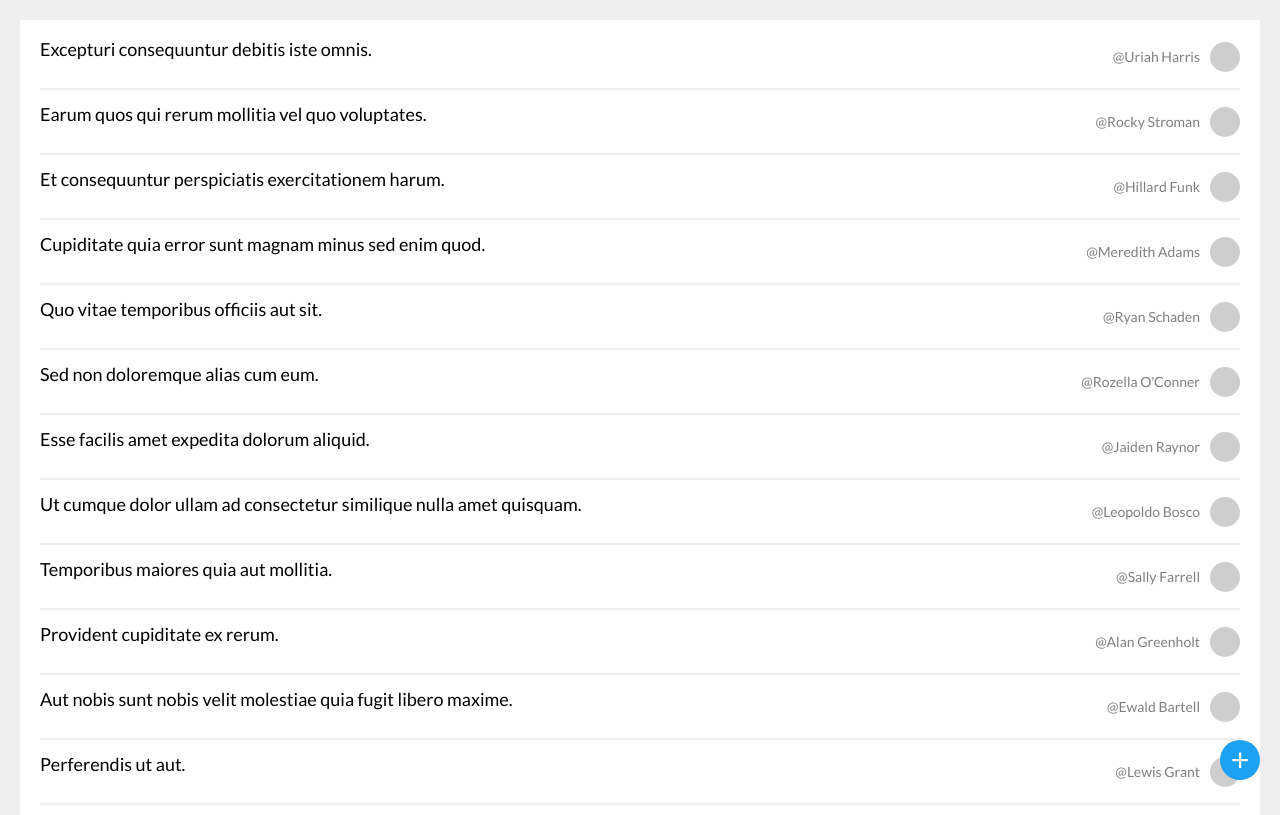
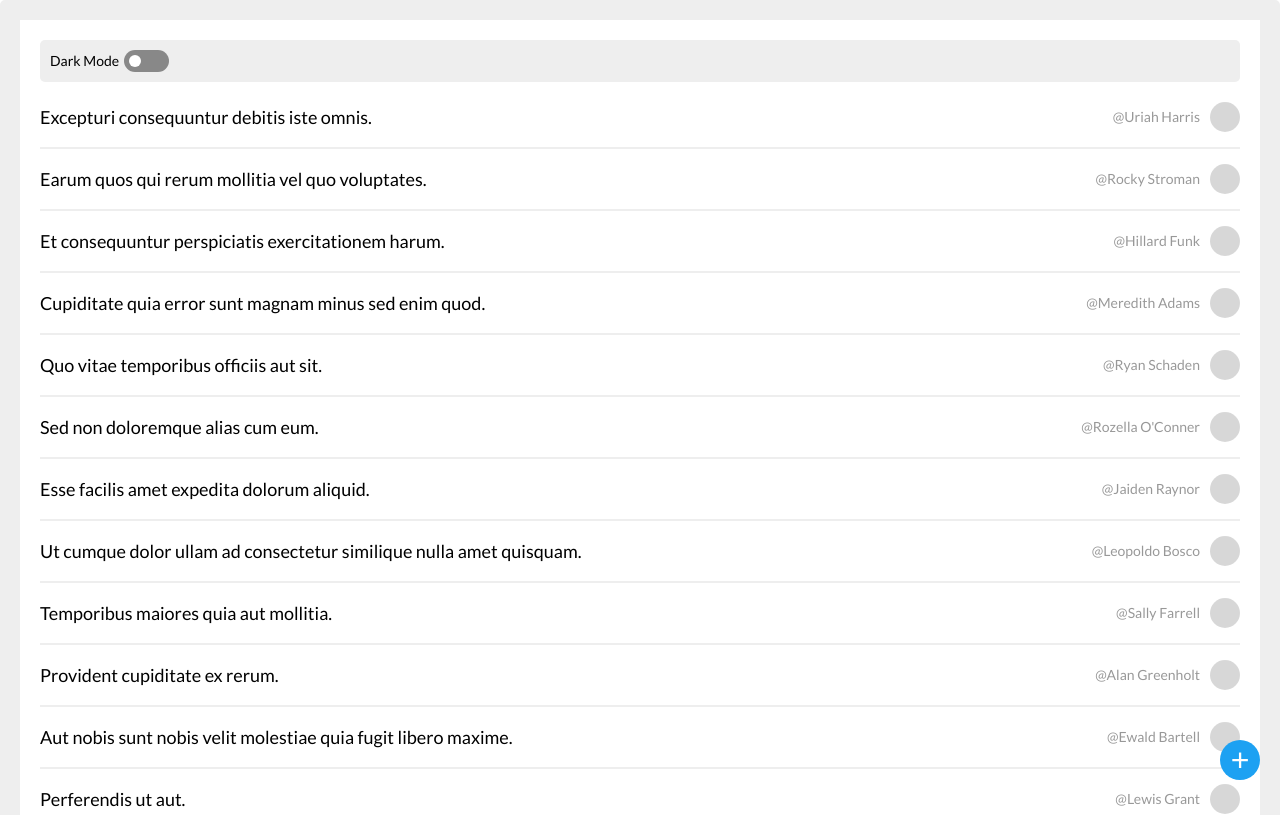
Before and after one commit to hos4m/twitter-clone-react-hooks, a React (Create React App) app: page / in a window 1280 px wide. Shown: the top 815 px of the page. Built offline with nearby package versions, Linux system fonts and the light colour scheme; grey boxes are pictures that could not be loaded.

Commit message:
useDarkMode: new custom hook to apply dark mode

```diff
--- a/package.json
+++ b/package.json
@@ -10,6 +10,7 @@
     "react-dom": "^16.8.3",
     "react-responsive-modal": "^3.6.0",
     "react-scripts": "2.1.5",
+    "react-switch": "^4.1.0",
     "typeface-lato": "0.0.54",
     "uuid": "^3.3.2"
   },
--- a/src/components/App/App.js
+++ b/src/components/App/App.js
@@ -5,11 +5,13 @@ import 'font-awesome/css/font-awesome.min.css';
 import { AppContext } from '../../AppContext';
 import Tweet from '../Tweet/Tweet';
 import Timeline from '../Timeline/Timeline';
+import useDarkMode from '../../hooks/useDarkMode/useDarkMode';
 import generateTweets from '../../utils/generateTweets';
 import './app.scss';
 
 export default () => {
   const [tweets, updateTweets] = useState(generateTweets(20));
+  const { isDarkMode, DarkModeController } = useDarkMode();
 
   const addNewTweet = tweet => {
     updateTweets([tweet, ...tweets]);
@@ -17,8 +19,9 @@ export default () => {
 
   return (
     <AppContext.Provider value={{ tweets }}>
-      <main className="main-content">
+      <main className={`main-content ${isDarkMode ? 'dark-mode' : ''}`}>
         <Tweet addNewTweet={tweet => addNewTweet(tweet)} />
+        <DarkModeController />
         <Timeline tweets={tweets} />
       </main>
     </AppContext.Provider>
--- a/src/components/App/app.scss
+++ b/src/components/App/app.scss
@@ -4,4 +4,11 @@
 .main-content {
   border: 20px solid #EEE;
   padding: $base-spacing-unit * 2;
+  transition: 0.3s;
+  border-radius: $border-radius-size;
+
+  &.dark-mode {
+    background-color: #333;
+    color: #FFF;
+  }
 }
--- a/src/components/Timeline/Timeline.js
+++ b/src/components/Timeline/Timeline.js
@@ -6,14 +6,14 @@ export default function Timeline() {
   const { tweets } = useContext(AppContext);
 
   return tweets.map(tweet => (
-    <div key={tweet.uuid} className="tweet">
-      <p className="tweet__body">{tweet.value}</p>
-      <div className="tweet__author">
-        <span className="tweet__author__name">@{tweet.author.name}</span>
+    <div key={tweet.uuid} className="timeline__tweet">
+      <p className="timeline__tweet__body">{tweet.value}</p>
+      <div className="timeline__tweet__author">
+        <span className="timeline__tweet__author__name">@{tweet.author.name}</span>
         <img
           src={tweet.author.avatar}
           alt={tweet.author.name}
-          className="tweet__author__image"
+          className="timeline__tweet__author__image"
         />
       </div>
     </div>
--- a/src/components/Timeline/timeline.scss
+++ b/src/components/Timeline/timeline.scss
@@ -1,8 +1,10 @@
 @import '../../assets/styles/shared';
 
-.tweet {
+.timeline {
+  &__tweet {
     display: flex;
     justify-content: space-between;
+    align-items: center;
     border-bottom: 2px solid #EEE;
     padding-bottom: $base-spacing-unit * 1.5;
     margin-bottom: $base-spacing-unit * 1.5;
@@ -13,8 +15,15 @@
       border-bottom: none;
     }
 
+    .dark-mode & {
+      border-bottom: 1px solid #000;
+
+      &:last-of-type {
+        border-bottom: none;
+      }
+    }
+
     &__body {
-    margin-bottom: $base-spacing-unit * 1.5;
       font-size: 18px;
       border-radius: $border-radius-size;
     }
@@ -22,7 +31,7 @@
     &__author {
       display: flex;
       align-items: center;
-    opacity: 0.5;
+      opacity: 0.4;
       transition: 0.3s;
 
       &__image {
@@ -38,8 +47,9 @@
     }
 
     &:hover {
-    .tweet__author {
+      .timeline__tweet__author {
         opacity: 1;
       }
     }
   }
+}
--- /dev/null
+++ b/src/hooks/useDarkMode/dark-mode.scss
@@ -0,0 +1,19 @@
+@import '../../assets/styles/shared';
+
+.dark-mode-controller {
+  display: flex;
+  align-items: center;
+  margin-bottom: $base-spacing-unit * 2;
+  padding: $base-spacing-unit;
+  background-color: #EEE;
+  border-radius: $border-radius-size;
+
+  &__label {
+    font-size: 14px;
+    margin-right: $base-spacing-unit / 2;
+  }
+
+  .dark-mode & {
+    background-color: #000;
+  }
+}
--- /dev/null
+++ b/src/hooks/useDarkMode/useDarkMode.js
@@ -0,0 +1,26 @@
+import React, { useState } from 'react';
+import Switch from 'react-switch';
+import './dark-mode.scss';
+
+export default function useDarkMode() {
+  const [isDarkMode, updateDarkModeState] = useState(false);
+
+  return {
+    isDarkMode,
+    DarkModeController: () => (
+      <div className="dark-mode-controller">
+        <span className="dark-mode-controller__label">Dark Mode</span>
+        <Switch
+          onChange={val => updateDarkModeState(val)}
+          checked={isDarkMode}
+          onColor="#1da1f2"
+          checkedIcon={<div />}
+          uncheckedIcon={<div />}
+          width={45}
+          height={22}
+          handleDiameter={12}
+        />
+      </div>
+    )
+  };
+}
```
Also changed, not shown: 1 other file (tests, documents, lock files or other folders). Lines whose indentation alone changed are shown as unchanged.
